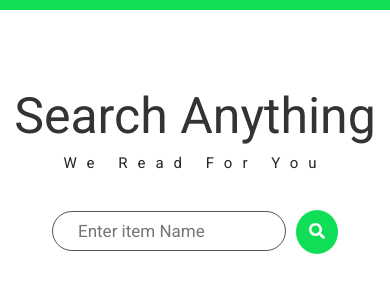
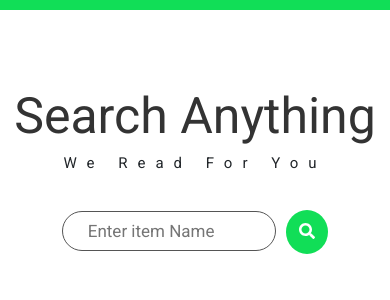
Before and after one commit to lkmSasanga/fas-web-app, a React (Create React App) app: page /search in a window 390 px wide. Shown: the top 300 px of the page. Built offline with nearby package versions, Linux system fonts and the light colour scheme.

Commit message:
text input width changd

```diff
--- a/src/containers/InputControl/InputControl.module.css
+++ b/src/containers/InputControl/InputControl.module.css
@@ -35,7 +35,7 @@
     /*background-color: #13c453;*/
 }
 .TextInput {
-    width: 45%;
+    width: 450px;
     border: 1px solid #555555;
     padding: 10px 25px;
     height: 40px;
@@ -83,7 +83,7 @@
         font-size: 15px;
     }
     .TextInput {
-        width: 60%;
+        width: 55%;
     }
     .InputValidation{
         font-size: small;
```
